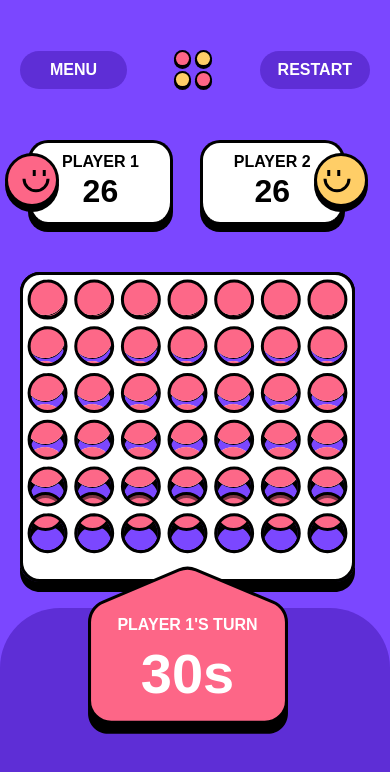
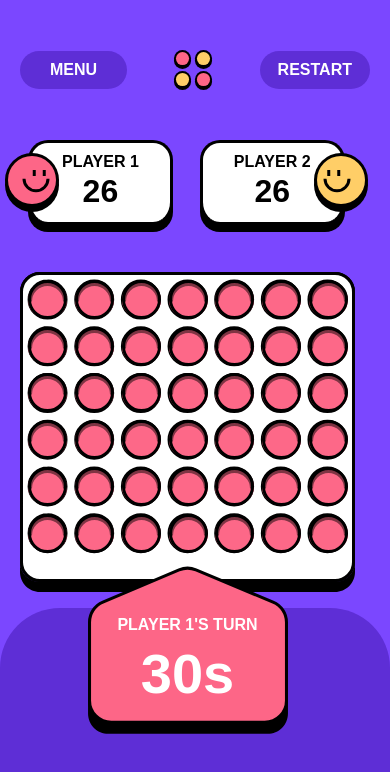
Before and after one commit to tpkhuong/fixedFrontendMentorChallenges, a Next.js app in the folder advanced/nextJsProjects/connectFourGame/: page /playergameboard in a window 390 px wide. Shown: the top 772 px of the page. Built offline with nearby package versions, Linux system fonts and the light colour scheme.

Commit message:
enjoyed the effort/process of building algorithm placement of dropped chip for rows and columns. Winning white circle only showing when there is a winner mobile. Connect four dir.

```diff
--- a/advanced/nextJsProjects/connectFourGame/src/app/components/client/ConnectFourBoard/ConnectFourBoard.module.css
+++ b/advanced/nextJsProjects/connectFourGame/src/app/components/client/ConnectFourBoard/ConnectFourBoard.module.css
@@ -76,9 +76,13 @@
 /* mobile 20 */
 /* tablet and above 34 */
 
+.winning-white-circle[data-connectfour="true"] {
+  display: block;
+}
+
 .winning-white-circle {
   --winning-circle-size: 20px;
-  display: block;
+  display: none;
   width: var(--winning-circle-size);
   height: var(--winning-circle-size);
   background-color: var(--color-neutral-white);
@@ -87,7 +91,7 @@
   inset: 0;
   margin: auto;
   border-radius: 50%;
-  transform: translate(-0.9px, -2px);
+  transform: translateX(1px);
 }
 
 .winning-center-circle {
@@ -145,8 +149,20 @@ we can click on connect for chips */
   padding-inline-start: 6px;
 }
 
-.chips-container > * + * {
+/* .chips-container > * + * {
   margin-block-start: 7px;
+} */
+
+.chips-container .row:not(:nth-child(3)) {
+  margin-block-start: 11px;
+}
+
+.chips-container .row:nth-child(3) {
+  margin-block-start: 10px;
+}
+
+.chips-container .row:nth-child(1) {
+  margin-block-start: 3px;
 }
 
 .click-row {
@@ -155,7 +171,7 @@ we can click on connect for chips */
 
 .row {
   display: flex;
-  gap: 11px;
+  /* gap: 11px; */
 
   /* gap: 11px; */
 }
@@ -172,10 +188,31 @@ we can click on connect for chips */
 
 /* dropped chip spacing use margin-inline .row[id*="row"] its children */
 
+.row[id*="row-"] {
+  position: relative;
+  z-index: 2;
+  margin-inline-start: 2px;
+  /* margin-block-start: 4px; */
+}
+
+/* 2,3,4,6,7 11px 5 10px */
+
+.row[id*="row"] [data-playerchip]:nth-child(5) {
+  margin-inline-start: 10px;
+}
+
+.row[id*="row"] [data-playerchip]:not(:nth-child(5)) {
+  margin-inline-start: 11px;
+}
+
+.row[id*="row"] [data-playerchip]:first-child {
+  margin-inline-start: 0px;
+}
+
 /* move code from player game board for dropped chip and and chip to here */
-.row[id="row-1"] span {
+/* .row[id="row-1"] span {
   background-color: transparent;
-}
+} */
 
 .row [id="animation-column-first"] {
   margin-inline-start: 2px;
@@ -193,14 +230,14 @@ we can click on connect for chips */
   margin-inline-start: 10px;
 }
 
-.chips-container span {
+/* .chips-container span {
   display: block;
-  /* width: 39px; */
-  /* background-color: black; */
+  width: 39px;
+  background-color: black;
   width: 40px;
   height: 40px;
   border-radius: 50%;
-}
+} */
 
 /* row 6 */
 .chips-container [row-6] [data-playerchip] {
--- a/advanced/nextJsProjects/connectFourGame/src/app/components/client/ConnectFourBoard/index.js
+++ b/advanced/nextJsProjects/connectFourGame/src/app/components/client/ConnectFourBoard/index.js
@@ -88,7 +88,10 @@ export default function ConnectFourBoard({ children }) {
                   styles[`dropped-chip-border`]
                 }`}
               ></div>
-              <span className={styles[`winning-white-circle`]}>
+              <span
+                data-connectfour="false"
+                className={styles[`winning-white-circle`]}
+              >
                 <span className={styles[`winning-center-circle`]}></span>
               </span>
             </div>
@@ -128,7 +131,10 @@ export default function ConnectFourBoard({ children }) {
                   styles[`dropped-chip-border`]
                 }`}
               ></div>
-              <span className={styles[`winning-white-circle`]}>
+              <span
+                data-connectfour="false"
+                className={styles[`winning-white-circle`]}
+              >
                 <span className={styles[`winning-center-circle`]}></span>
               </span>
             </div>
@@ -155,7 +161,10 @@ export default function ConnectFourBoard({ children }) {
                   styles[`dropped-chip-border`]
                 }`}
               ></div>
-              <span className={styles[`winning-white-circle`]}>
+              <span
+                data-connectfour="false"
+                className={styles[`winning-white-circle`]}
+              >
                 <span className={styles[`winning-center-circle`]}></span>
               </span>
             </div>
@@ -181,7 +190,10 @@ export default function ConnectFourBoard({ children }) {
                   styles[`dropped-chip-border`]
                 }`}
               ></div>
-              <span className={styles[`winning-white-circle`]}>
+              <span
+                data-connectfour="false"
+                className={styles[`winning-white-circle`]}
+              >
                 <span className={styles[`winning-center-circle`]}></span>
               </span>
             </div>
@@ -207,7 +219,10 @@ export default function ConnectFourBoard({ children }) {
                   styles[`dropped-chip-border`]
                 }`}
               ></div>
-              <span className={styles[`winning-white-circle`]}>
+              <span
+                data-connectfour="false"
+                className={styles[`winning-white-circle`]}
+              >
                 <span className={styles[`winning-center-circle`]}></span>
               </span>
             </div>
@@ -233,7 +248,10 @@ export default function ConnectFourBoard({ children }) {
                   styles[`dropped-chip-border`]
                 }`}
               ></div>
-              <span className={styles[`winning-white-circle`]}>
+              <span
+                data-connectfour="false"
+                className={styles[`winning-white-circle`]}
+              >
                 <span className={styles[`winning-center-circle`]}></span>
               </span>
             </div>
@@ -259,7 +277,10 @@ export default function ConnectFourBoard({ children }) {
                   styles[`dropped-chip-border`]
                 }`}
               ></div>
-              <span className={styles[`winning-white-circle`]}>
+              <span
+                data-connectfour="false"
+                className={styles[`winning-white-circle`]}
+              >
                 <span className={styles[`winning-center-circle`]}></span>
               </span>
             </div>
@@ -286,7 +307,10 @@ export default function ConnectFourBoard({ children }) {
                   styles[`dropped-chip-border`]
                 }`}
               ></div>
-              <span className={styles[`winning-white-circle`]}>
+              <span
+                data-connectfour="false"
+                className={styles[`winning-white-circle`]}
+              >
                 <span className={styles[`winning-center-circle`]}></span>
               </span>
             </div>
@@ -311,7 +335,10 @@ export default function ConnectFourBoard({ children }) {
                   styles[`dropped-chip-border`]
                 }`}
               ></div>
-              <span className={styles[`winning-white-circle`]}>
+              <span
+                data-connectfour="false"
+                className={styles[`winning-white-circle`]}
+              >
                 <span className={styles[`winning-center-circle`]}></span>
               </span>
             </div>
@@ -336,7 +363,10 @@ export default function ConnectFourBoard({ children }) {
                   styles[`dropped-chip-border`]
                 }`}
               ></div>
-              <span className={styles[`winning-white-circle`]}>
+              <span
+                data-connectfour="false"
+                className={styles[`winning-white-circle`]}
+              >
                 <span className={styles[`winning-center-circle`]}></span>
               </span>
             </div>
@@ -361,7 +391,10 @@ export default function ConnectFourBoard({ children }) {
                   styles[`dropped-chip-border`]
                 }`}
               ></div>
-              <span className={styles[`winning-white-circle`]}>
+              <span
+                data-connectfour="false"
+                className={styles[`winning-white-circle`]}
+              >
                 <span className={styles[`winning-center-circle`]}></span>
               </span>
             </div>
@@ -386,7 +419,10 @@ export default function ConnectFourBoard({ children }) {
                   styles[`dropped-chip-border`]
                 }`}
               ></div>
-              <span className={styles[`winning-white-circle`]}>
+              <span
+                data-connectfour="false"
+                className={styles[`winning-white-circle`]}
+              >
                 <span className={styles[`winning-center-circle`]}></span>
               </span>
             </div>
@@ -411,7 +447,10 @@ export default function ConnectFourBoard({ children }) {
                   styles[`dropped-chip-border`]
                 }`}
               ></div>
-              <span className={styles[`winning-white-circle`]}>
+              <span
+                data-connectfour="false"
+                className={styles[`winning-white-circle`]}
+              >
                 <span className={styles[`winning-center-circle`]}></span>
               </span>
             </div>
@@ -436,7 +475,10 @@ export default function ConnectFourBoard({ children }) {
                   styles[`dropped-chip-border`]
                 }`}
               ></div>
-              <span className={styles[`winning-white-circle`]}>
+              <span
+                data-connectfour="false"
+                className={styles[`winning-white-circle`]}
+              >
                 <span className={styles[`winning-center-circle`]}></span>
               </span>
             </div>
@@ -463,7 +505,10 @@ export default function ConnectFourBoard({ children }) {
                   styles[`dropped-chip-border`]
                 }`}
               ></div>
-              <span className={styles[`winning-white-circle`]}>
+              <span
+                data-connectfour="false"
+                className={styles[`winning-white-circle`]}
+              >
                 <span className={styles[`winning-center-circle`]}></span>
               </span>
             </div>
@@ -488,7 +533,10 @@ export default function ConnectFourBoard({ children }) {
                   styles[`dropped-chip-border`]
                 }`}
               ></div>
-              <span className={styles[`winning-white-circle`]}>
+              <span
+                data-connectfour="false"
+                className={styles[`winning-white-circle`]}
+              >
                 <span className={styles[`winning-center-circle`]}></span>
               </span>
             </div>
@@ -513,7 +561,10 @@ export default function ConnectFourBoard({ children }) {
                   styles[`dropped-chip-border`]
                 }`}
               ></div>
-              <span className={styles[`winning-white-circle`]}>
+              <span
+                data-connectfour="false"
+                className={styles[`winning-white-circle`]}
+              >
                 <span className={styles[`winning-center-circle`]}></span>
               </span>
             </div>
@@ -538,7 +589,10 @@ export default function ConnectFourBoard({ children }) {
                   styles[`dropped-chip-border`]
                 }`}
               ></div>
-              <span className={styles[`winning-white-circle`]}>
+              <span
+                data-connectfour="false"
+                className={styles[`winning-white-circle`]}
+              >
                 <span className={styles[`winning-center-circle`]}></span>
               </span>
             </div>
@@ -563,7 +617,10 @@ export default function ConnectFourBoard({ children }) {
                   styles[`dropped-chip-border`]
                 }`}
               ></div>
-              <span className={styles[`winning-white-circle`]}>
+              <span
+                data-connectfour="false"
+                className={styles[`winning-white-circle`]}
+              >
                 <span className={styles[`winning-center-circle`]}></span>
               </span>
             </div>
@@ -588,7 +645,10 @@ export default function ConnectFourBoard({ children }) {
                   styles[`dropped-chip-border`]
                 }`}
               ></div>
-              <span className={styles[`winning-white-circle`]}>
+              <span
+                data-connectfour="false"
+                className={styles[`winning-white-circle`]}
+              >
                 <span className={styles[`winning-center-circle`]}></span>
               </span>
             </div>
@@ -613,7 +673,10 @@ export default function ConnectFourBoard({ children }) {
                   styles[`dropped-chip-border`]
                 }`}
               ></div>
-              <span className={styles[`winning-white-circle`]}>
+              <span
+                data-connectfour="false"
+                className={styles[`winning-white-circle`]}
+              >
                 <span className={styles[`winning-center-circle`]}></span>
               </span>
             </div>
@@ -640,7 +703,10 @@ export default function ConnectFourBoard({ children }) {
                   styles[`dropped-chip-border`]
                 }`}
               ></div>
-              <span className={styles[`winning-white-circle`]}>
+              <span
+                data-connectfour="false"
+                className={styles[`winning-white-circle`]}
+              >
                 <span className={styles[`winning-center-circle`]}></span>
               </span>
             </div>
@@ -665,7 +731,10 @@ export default function ConnectFourBoard({ children }) {
                   styles[`dropped-chip-border`]
                 }`}
               ></div>
-              <span className={styles[`winning-white-circle`]}>
+              <span
+                data-connectfour="false"
+                className={styles[`winning-white-circle`]}
+              >
                 <span className={styles[`winning-center-circle`]}></span>
               </span>
             </div>
@@ -690,7 +759,10 @@ export default function ConnectFourBoard({ children }) {
                   styles[`dropped-chip-border`]
                 }`}
               ></div>
-              <span className={styles[`winning-white-circle`]}>
+              <span
+                data-connectfour="false"
+                className={styles[`winning-white-circle`]}
+              >
                 <span className={styles[`winning-center-circle`]}></span>
               </span>
             </div>
@@ -715,7 +787,10 @@ export default function ConnectFourBoard({ children }) {
                   styles[`dropped-chip-border`]
                 }`}
               ></div>
-              <span className={styles[`winning-white-circle`]}>
+              <span
+                data-connectfour="false"
+                className={styles[`winning-white-circle`]}
+              >
                 <span className={styles[`winning-center-circle`]}></span>
               </span>
             </div>
@@ -740,7 +815,10 @@ export default function ConnectFourBoard({ children }) {
                   styles[`dropped-chip-border`]
                 }`}
               ></div>
-              <span className={styles[`winning-white-circle`]}>
+              <span
+                data-connectfour="false"
+                className={styles[`winning-white-circle`]}
+              >
                 <span className={styles[`winning-center-circle`]}></span>
               </span>
             </div>
@@ -765,7 +843,10 @@ export default function ConnectFourBoard({ children }) {
                   styles[`dropped-chip-border`]
                 }`}
               ></div>
-              <span className={styles[`winning-white-circle`]}>
+              <span
+                data-connectfour="false"
+                className={styles[`winning-white-circle`]}
+              >
                 <span className={styles[`winning-center-circle`]}></span>
               </span>
             </div>
@@ -790,7 +871,10 @@ export default function ConnectFourBoard({ children }) {
                   styles[`dropped-chip-border`]
                 }`}
               ></div>
-              <span className={styles[`winning-white-circle`]}>
+              <span
+                data-connectfour="false"
+                className={styles[`winning-white-circle`]}
+              >
                 <span className={styles[`winning-center-circle`]}></span>
               </span>
             </div>
@@ -817,7 +901,10 @@ export default function ConnectFourBoard({ children }) {
                   styles[`dropped-chip-border`]
                 }`}
               ></div>
-              <span className={styles[`winning-white-circle`]}>
+              <span
+                data-connectfour="false"
+                className={styles[`winning-white-circle`]}
+              >
                 <span className={styles[`winning-center-circle`]}></span>
               </span>
             </div>
@@ -842,7 +929,10 @@ export default function ConnectFourBoard({ children }) {
                   styles[`dropped-chip-border`]
                 }`}
               ></div>
-              <span className={styles[`winning-white-circle`]}>
+              <span
+                data-connectfour="false"
+                className={styles[`winning-white-circle`]}
+              >
                 <span className={styles[`winning-center-circle`]}></span>
               </span>
             </div>
@@ -867,7 +957,10 @@ export default function ConnectFourBoard({ children }) {
                   styles[`dropped-chip-border`]
                 }`}
               ></div>
-              <span className={styles[`winning-white-circle`]}>
+              <span
+                data-connectfour="false"
+                className={styles[`winning-white-circle`]}
+              >
                 <span className={styles[`winning-center-circle`]}></span>
               </span>
             </div>
@@ -892,7 +985,10 @@ export default function ConnectFourBoard({ children }) {
                   styles[`dropped-chip-border`]
                 }`}
               ></div>
-              <span className={styles[`winning-white-circle`]}>
+              <span
+                data-connectfour="false"
+                className={styles[`winning-white-circle`]}
+              >
                 <span className={styles[`winning-center-circle`]}></span>
               </span>
             </div>
@@ -917,7 +1013,10 @@ export default function ConnectFourBoard({ children }) {
                   styles[`dropped-chip-border`]
                 }`}
               ></div>
-              <span className={styles[`winning-white-circle`]}>
+              <span
+                data-connectfour="false"
+                className={styles[`winning-white-circle`]}
+              >
                 <span className={styles[`winning-center-circle`]}></span>
               </span>
             </div>
@@ -942,7 +1041,10 @@ export default function ConnectFourBoard({ children }) {
                   styles[`dropped-chip-border`]
                 }`}
               ></div>
-              <span className={styles[`winning-white-circle`]}>
+              <span
+                data-connectfour="false"
+                className={styles[`winning-white-circle`]}
+              >
                 <span className={styles[`winning-center-circle`]}></span>
               </span>
             </div>
@@ -967,7 +1069,10 @@ export default function ConnectFourBoard({ children }) {
                   styles[`dropped-chip-border`]
                 }`}
               ></div>
-              <span className={styles[`winning-white-circle`]}>
+              <span
+                data-connectfour="false"
+                className={styles[`winning-white-circle`]}
+              >
                 <span className={styles[`winning-center-circle`]}></span>
               </span>
             </div>
@@ -994,7 +1099,10 @@ export default function ConnectFourBoard({ children }) {
                   styles[`dropped-chip-border`]
                 }`}
               ></div>
-              <span className={styles[`winning-white-circle`]}>
+              <span
+                data-connectfour="false"
+                className={styles[`winning-white-circle`]}
+              >
                 <span className={styles[`winning-center-circle`]}></span>
               </span>
             </div>
@@ -1019,7 +1127,10 @@ export default function ConnectFourBoard({ children }) {
                   styles[`dropped-chip-border`]
                 }`}
               ></div>
-              <span className={styles[`winning-white-circle`]}>
+              <span
+                data-connectfour="false"
+                className={styles[`winning-white-circle`]}
+              >
                 <span className={styles[`winning-center-circle`]}></span>
               </span>
             </div>
@@ -1044,7 +1155,10 @@ export default function ConnectFourBoard({ children }) {
                   styles[`dropped-chip-border`]
                 }`}
               ></div>
-              <span className={styles[`winning-white-circle`]}>
+              <span
+                data-connectfour="false"
+                className={styles[`winning-white-circle`]}
+              >
                 <span className={styles[`winning-center-circle`]}></span>
               </span>
             </div>
@@ -1069,7 +1183,10 @@ export default function ConnectFourBoard({ children }) {
                   styles[`dropped-chip-border`]
                 }`}
               ></div>
-              <span className={styles[`winning-white-circle`]}>
+              <span
+                data-connectfour="false"
+                className={styles[`winning-white-circle`]}
+              >
                 <span className={styles[`winning-center-circle`]}></span>
               </span>
             </div>
@@ -1094,7 +1211,10 @@ export default function ConnectFourBoard({ children }) {
                   styles[`dropped-chip-border`]
                 }`}
               ></div>
-              <span className={styles[`winning-white-circle`]}>
+              <span
+                data-connectfour="false"
+                className={styles[`winning-white-circle`]}
+              >
                 <span className={styles[`winning-center-circle`]}></span>
               </span>
             </div>
@@ -1119,7 +1239,10 @@ export default function ConnectFourBoard({ children }) {
                   styles[`dropped-chip-border`]
                 }`}
               ></div>
-              <span className={styles[`winning-white-circle`]}>
+              <span
+                data-connectfour="false"
+                className={styles[`winning-white-circle`]}
+              >
                 <span className={styles[`winning-center-circle`]}></span>
               </span>
             </div>
@@ -1144,7 +1267,10 @@ export default function ConnectFourBoard({ children }) {
                   styles[`dropped-chip-border`]
                 }`}
               ></div>
-              <span className={styles[`winning-white-circle`]}>
+              <span
+                data-connectfour="false"
+                className={styles[`winning-white-circle`]}
+              >
                 <span className={styles[`winning-center-circle`]}></span>
               </span>
             </div>
```
